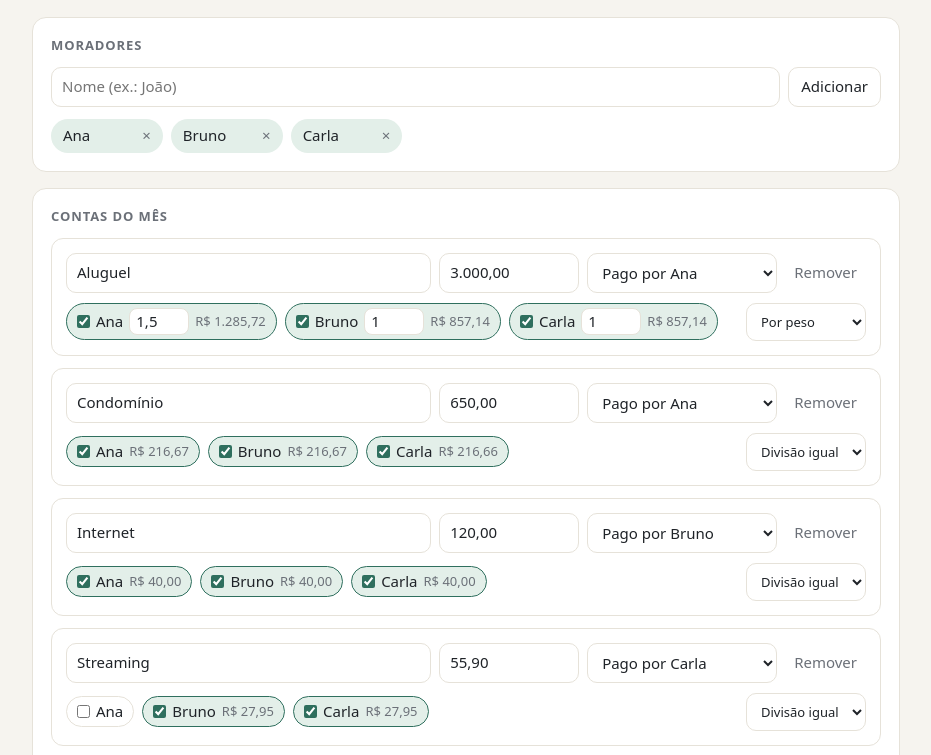
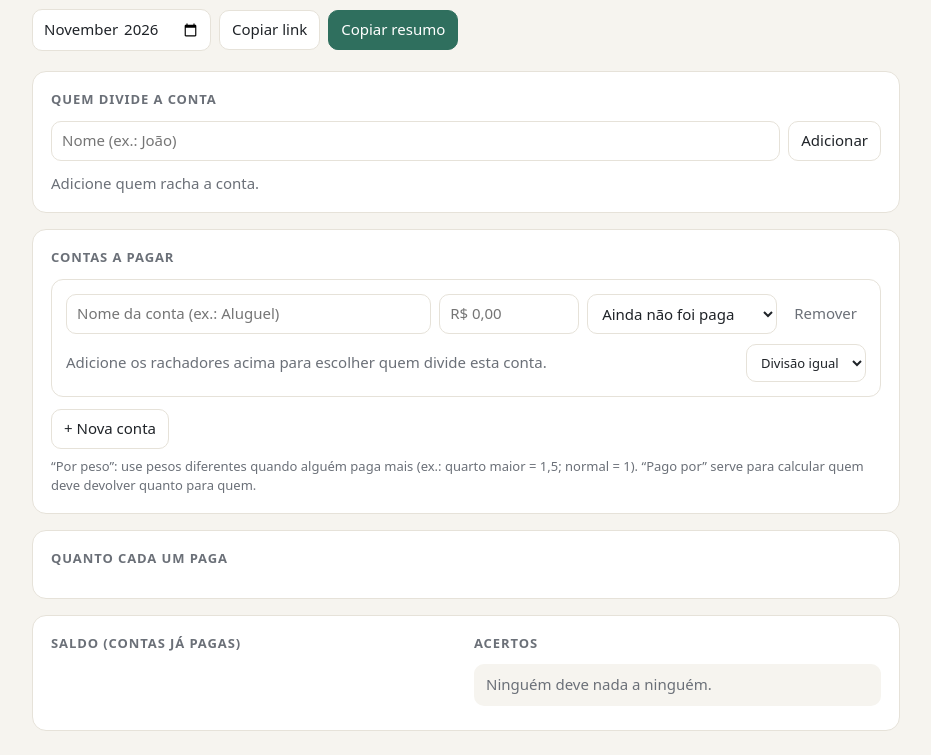
Before and after one commit to MDrozino/racha-conta, a plain HTML site: page index.html in a window 1280 px wide. Shown: the part 91-846 px from the top of the page, without its empty margins (174-1105 px from the left). Drawn offline with Linux system fonts and the light colour scheme.

Commit message:
chore: alterações na disposição

```diff
--- a/index.html
+++ b/index.html
@@ -63,7 +63,7 @@ tfoot td{font-weight:600;border-bottom:0}
   <header>
     <div>
       <h1>Racha<span>Conta</span></h1>
-      <p class="sub">Divida as contas da casa, cada uma só entre quem participa.</p>
+      <p class="sub">Divida as contas da casa, bar, ou qualquer coisa, cada uma só entre quem participa.</p>
     </div>
     <div class="row">
       <input type="month" id="month" style="width:auto">
@@ -73,7 +73,7 @@ tfoot td{font-weight:600;border-bottom:0}
   </header>
 
   <section>
-    <h2>Moradores</h2>
+    <h2>Quem divide a conta</h2>
     <form class="row" id="addPerson">
       <input type="text" id="personName" placeholder="Nome (ex.: João)" autocomplete="off">
       <button type="submit">Adicionar</button>
@@ -82,7 +82,7 @@ tfoot td{font-weight:600;border-bottom:0}
   </section>
 
   <section>
-    <h2>Contas do mês</h2>
+    <h2>Contas a pagar</h2>
     <div id="bills"></div>
     <button id="addBill">+ Nova conta</button>
     <p class="hint">“Por peso”: use pesos diferentes quando alguém paga mais (ex.: quarto maior = 1,5; normal = 1). “Pago por” serve para calcular quem deve devolver quanto para quem.</p>
@@ -126,19 +126,8 @@ function parseMoney(s) {
 const parseNum = s => { const v = parseFloat(String(s).replace(',', '.')); return isFinite(v) && v > 0 ? v : 0; };
 const curMonth = () => { const d = new Date(); return d.getFullYear() + '-' + String(d.getMonth() + 1).padStart(2, '0'); };
 
-function defaults() {
-  const a = uid(), b = uid(), c = uid();
-  return {
-    month: curMonth(),
-    people: [{ id: a, name: 'Ana' }, { id: b, name: 'Bruno' }, { id: c, name: 'Carla' }],
-    bills: [
-      { id: uid(), name: 'Aluguel', amount: 300000, payer: a, mode: 'peso', parts: { [a]: 1.5, [b]: 1, [c]: 1 } },
-      { id: uid(), name: 'Condomínio', amount: 65000, payer: a, mode: 'igual', parts: { [a]: 1, [b]: 1, [c]: 1 } },
-      { id: uid(), name: 'Internet', amount: 12000, payer: b, mode: 'igual', parts: { [a]: 1, [b]: 1, [c]: 1 } },
-      { id: uid(), name: 'Streaming', amount: 5590, payer: c, mode: 'igual', parts: { [b]: 1, [c]: 1 } },
-    ],
-  };
-}
+function emptyBill() { return { id: uid(), name: '', amount: 0, payer: '', mode: 'igual', parts: {} }; }
+function defaults() { return { month: curMonth(), people: [], bills: [emptyBill()] }; }
 
 function encode(o) { return btoa(unescape(encodeURIComponent(JSON.stringify(o)))).replace(/\+/g, '-').replace(/\//g, '_').replace(/=+$/, ''); }
 function decode(s) { s = s.replace(/-/g, '+').replace(/_/g, '/'); return JSON.parse(decodeURIComponent(escape(atob(s)))); }
@@ -206,9 +195,9 @@ function settle(bal) {
 function renderPeople() {
   $('#people').innerHTML = S.people.map(p => `
     <span class="chip" data-pid="${p.id}">
-      <input type="text" data-f="pname" value="${esc(p.name)}" aria-label="Nome">
+      <input type="text" data-f="pname" value="${esc(p.name)}" placeholder="Nome" aria-label="Nome">
       <button data-act="del-person" title="Remover">×</button>
-    </span>`).join('') || '<span class="muted">Adicione os moradores da casa.</span>';
+    </span>`).join('') || '<span class="muted">Adicione quem racha a conta.</span>';
 }
 
 function renderBills() {
@@ -216,7 +205,7 @@ function renderBills() {
   $('#bills').innerHTML = S.bills.map(b => `
     <div class="bill" data-bill="${b.id}">
       <div class="bill-top">
-        <input class="name" type="text" data-f="name" value="${esc(b.name)}" placeholder="Nome da conta">
+        <input class="name" type="text" data-f="name" value="${esc(b.name)}" placeholder="Nome da conta (ex.: Aluguel)">
         <input type="text" inputmode="decimal" data-f="amount" value="${showMoney(b.amount)}" placeholder="R$ 0,00">
         <select data-f="payer">
           <option value="">Ainda não foi paga</option>
@@ -225,6 +214,7 @@ function renderBills() {
         <button class="ghost" data-act="del-bill">Remover</button>
       </div>
       <div class="parts">
+        ${S.people.length ? '' : '<span class="muted">Adicione os rachadores acima para escolher quem divide esta conta.</span>'}
         ${S.people.map(p => {
           const on = p.id in b.parts;
           return `<span class="part ${on ? 'on' : ''}">
@@ -272,6 +262,7 @@ $('#addPerson').addEventListener('submit', e => {
   e.preventDefault();
   const name = $('#personName').value.trim(); if (!name) return;
   const id = uid(); S.people.push({ id, name });
+  S.bills.forEach(b => { if (!Object.keys(b.parts).some(person) || Object.keys(b.parts).length === S.people.length - 1 && !b.amount) b.parts[id] = 1; });
   $('#personName').value = ''; renderAll();
 });
 
@@ -327,7 +318,7 @@ $('#reset').addEventListener('click', e => {
     return;
   }
   delete btn.dataset.armed; btn.textContent = 'Recomeçar do zero';
-  S = { month: curMonth(), people: [], bills: [] }; renderAll();
+  S = defaults(); renderAll();
 });
 // Dentro de um iframe (pré-visualização) o link compartilhável não funciona.
 try { if (window.self !== window.top) $('#share').style.display = 'none'; } catch (e) { $('#share').style.display = 'none'; }
```
